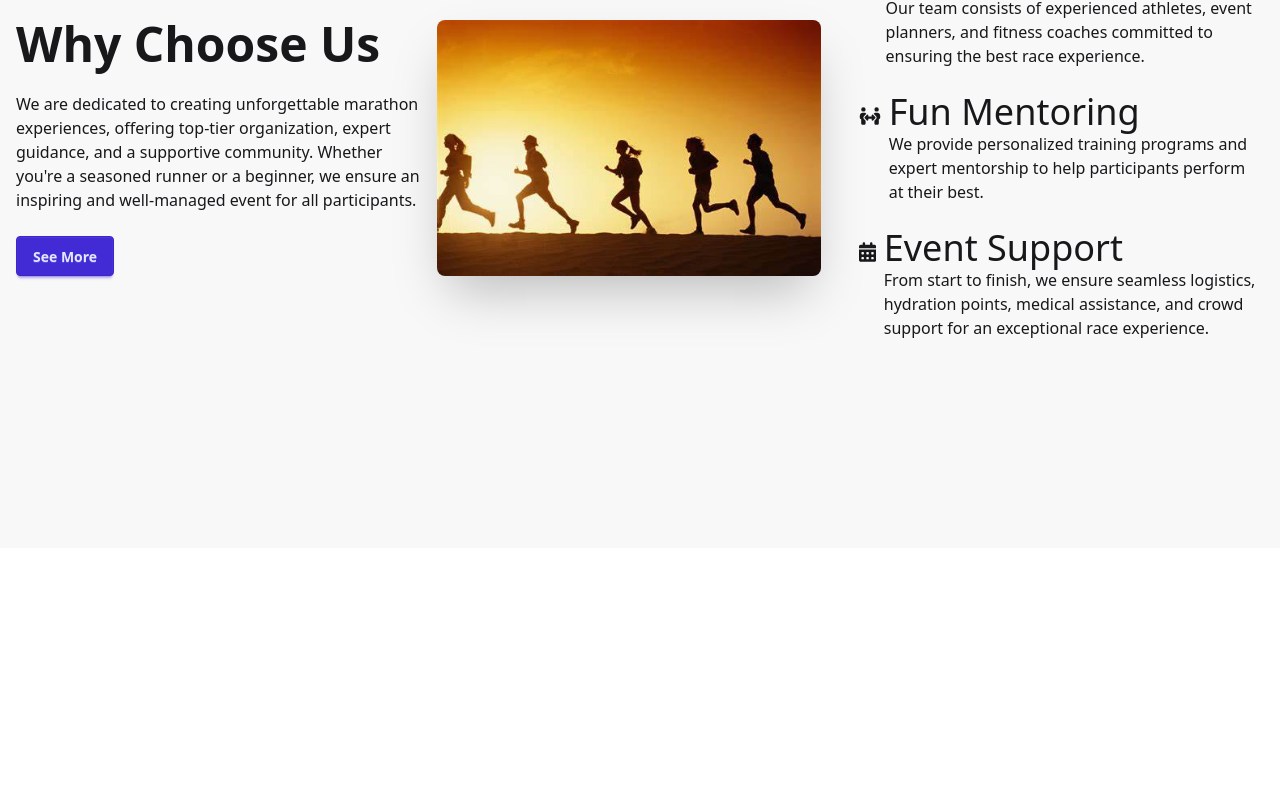
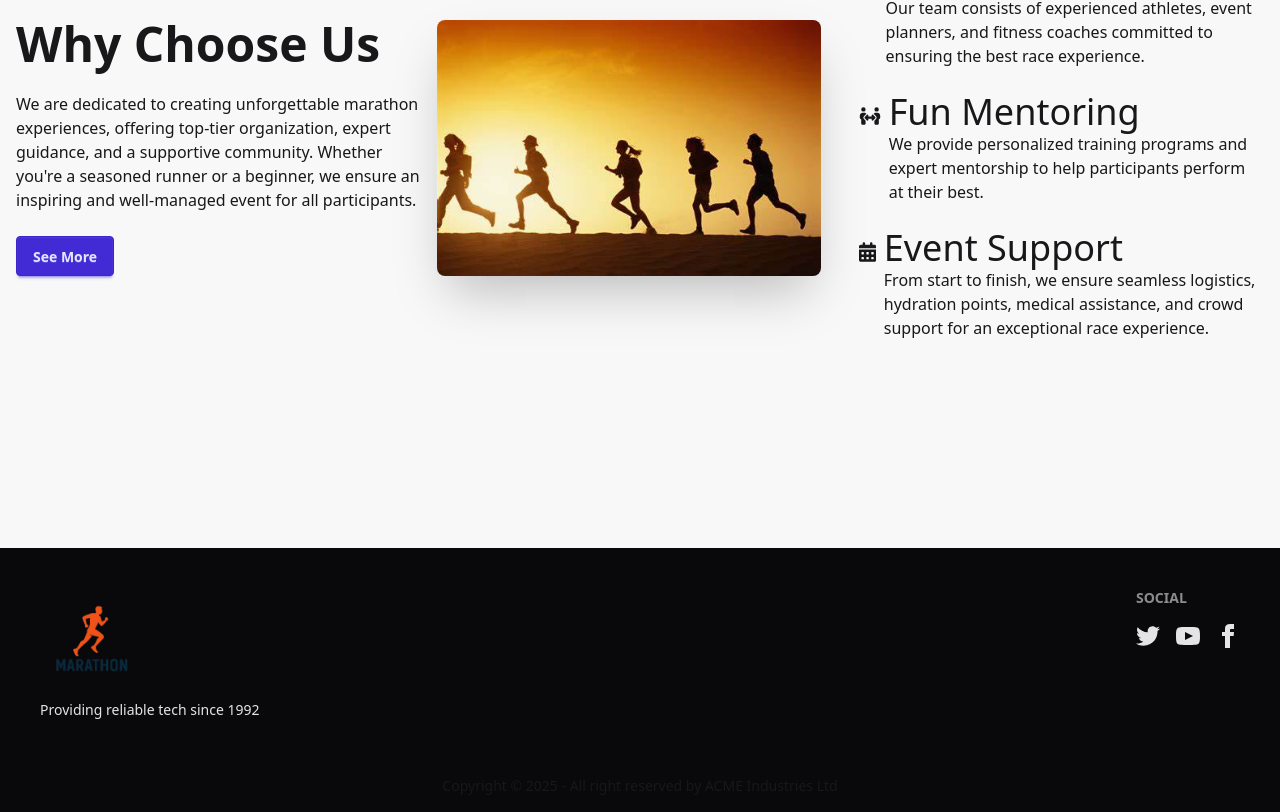
Before and after one commit to Faisalm1400/Assignment-11, a React (Vite) app: page / in a window 1280 px wide. Shown: the part 2703-3515 px from the top of the page. Before the commit the page ends 3251 px from the top, so only its background shows below. Built offline with nearby package versions, Linux system fonts and the light colour scheme; no server answers.

Commit message:
added footer

```diff
--- a/src/layout/AuthLayout.jsx
+++ b/src/layout/AuthLayout.jsx
@@ -1,6 +1,7 @@
 import React from 'react';
 import Navbar from '../pages/shared/Navbar';
 import { Outlet } from 'react-router-dom';
+import Footer from '../pages/shared/Footer';
 
 const AuthLayout = () => {
     return (
@@ -12,7 +13,7 @@
                 <Outlet />
             </main>
             <footer>
-                {/* <Footer /> */}
+                <Footer />
             </footer>
         </div>
     );
--- a/src/layout/MainLayout.jsx
+++ b/src/layout/MainLayout.jsx
@@ -1,12 +1,13 @@
 import { Outlet } from "react-router-dom";
 import Navbar from "../pages/shared/Navbar";
+import Footer from "../pages/shared/Footer";
 
 const MainLayout = () => {
     return (
         <div>
             <Navbar />
             <Outlet />
-            {/* <Footer /> */}
+            <Footer />
         </div>
     );
 };
--- /dev/null
+++ b/src/pages/shared/Footer.jsx
@@ -0,0 +1,61 @@
+import logo from '../../assets/photos/logo.png'
+
+const Footer = () => {
+    return (
+        <>
+            <footer className="footer sm:footer-horizontal bg-neutral text-neutral-content p-10 justify-between">
+                <aside>
+                    <img src={logo} alt="" className='w-26' />
+                    <p>
+                        Providing reliable tech since 1992
+                    </p>
+                </aside>
+                <nav>
+                    <h6 className="footer-title">Social</h6>
+                    <div className="grid grid-flow-col gap-4">
+                        <a>
+                            <svg
+                                xmlns="http://www.w3.org/2000/svg"
+                                width="24"
+                                height="24"
+                                viewBox="0 0 24 24"
+                                className="fill-current">
+                                <path
+                                    d="M24 4.557c-.883.392-1.832.656-2.828.775 1.017-.609 1.798-1.574 2.165-2.724-.951.564-2.005.974-3.127 1.195-.897-.957-2.178-1.555-3.594-1.555-3.179 0-5.515 2.966-4.797 6.045-4.091-.205-7.719-2.165-10.148-5.144-1.29 2.213-.669 5.108 1.523 6.574-.806-.026-1.566-.247-2.229-.616-.054 2.281 1.581 4.415 3.949 4.89-.693.188-1.452.232-2.224.084.626 1.956 2.444 3.379 4.6 3.419-2.07 1.623-4.678 2.348-7.29 2.04 2.179 1.397 4.768 2.212 7.548 2.212 9.142 0 14.307-7.721 13.995-14.646.962-.695 1.797-1.562 2.457-2.549z"></path>
+                            </svg>
+                        </a>
+                        <a>
+                            <svg
+                                xmlns="http://www.w3.org/2000/svg"
+                                width="24"
+                                height="24"
+                                viewBox="0 0 24 24"
+                                className="fill-current">
+                                <path
+                                    d="M19.615 3.184c-3.604-.246-11.631-.245-15.23 0-3.897.266-4.356 2.62-4.385 8.816.029 6.185.484 8.549 4.385 8.816 3.6.245 11.626.246 15.23 0 3.897-.266 4.356-2.62 4.385-8.816-.029-6.185-.484-8.549-4.385-8.816zm-10.615 12.816v-8l8 3.993-8 4.007z"></path>
+                            </svg>
+                        </a>
+                        <a>
+                            <svg
+                                xmlns="http://www.w3.org/2000/svg"
+                                width="24"
+                                height="24"
+                                viewBox="0 0 24 24"
+                                className="fill-current">
+                                <path
+                                    d="M9 8h-3v4h3v12h5v-12h3.642l.358-4h-4v-1.667c0-.955.192-1.333 1.115-1.333h2.885v-5h-3.808c-3.596 0-5.192 1.583-5.192 4.615v3.385z"></path>
+                            </svg>
+                        </a>
+                    </div>
+                </nav>
+            </footer>
+            <footer className="footer sm:footer-horizontal footer-center bg-neutral text-base-content p-4">
+                <aside>
+                    <p>Copyright © {new Date().getFullYear()} - All right reserved by ACME Industries Ltd</p>
+                </aside>
+            </footer>
+        </>
+    );
+};
+
+export default Footer;
```
Also changed, not shown: src/assets/photos/logo.png (added).
